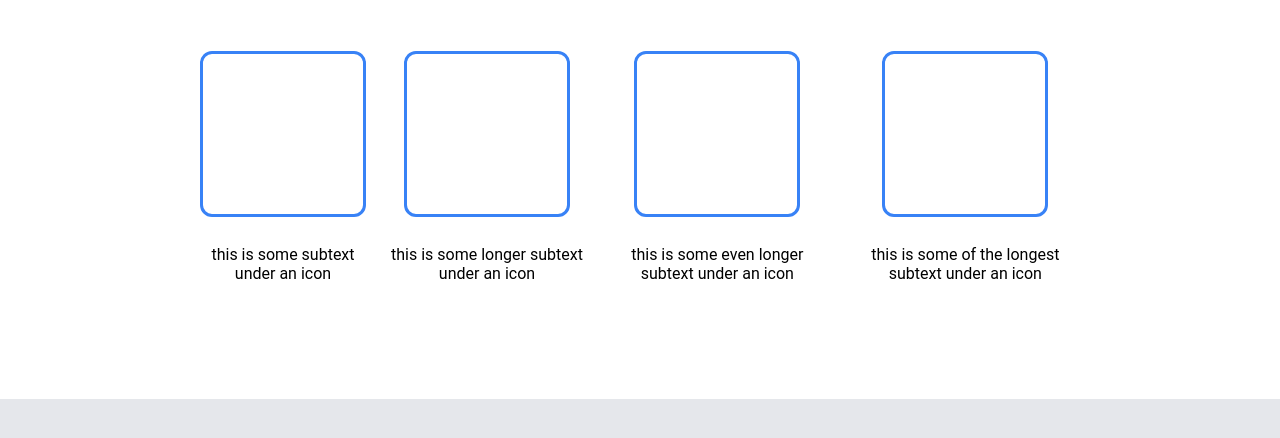
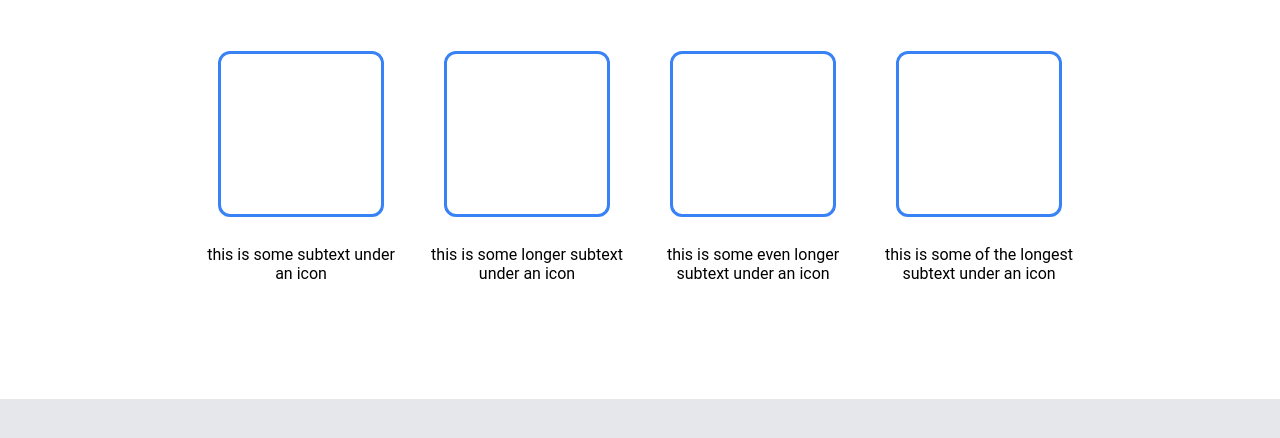
Before and after one commit to TyPerss/odin-landing-page, a plain HTML site: page index.html in a window 1280 px wide. Shown: the part 702-1140 px from the top of the page. Drawn offline with Linux system fonts and the light colour scheme.

Commit message:
Set flex basis for icons on icon wall
The different basis of each icon/text pair was causing the icons to
resize at different rates. Setting a standard basis at the width of the
icons allows them to grow/shrink at the same rate.

```diff
--- a/styles.css
+++ b/styles.css
@@ -105,6 +105,7 @@ body > * {
   align-items: center;
   text-align: center;
   gap: 12px;
+  flex: 1 1 160px;
 }
 
 .icon-placeholder {
```
